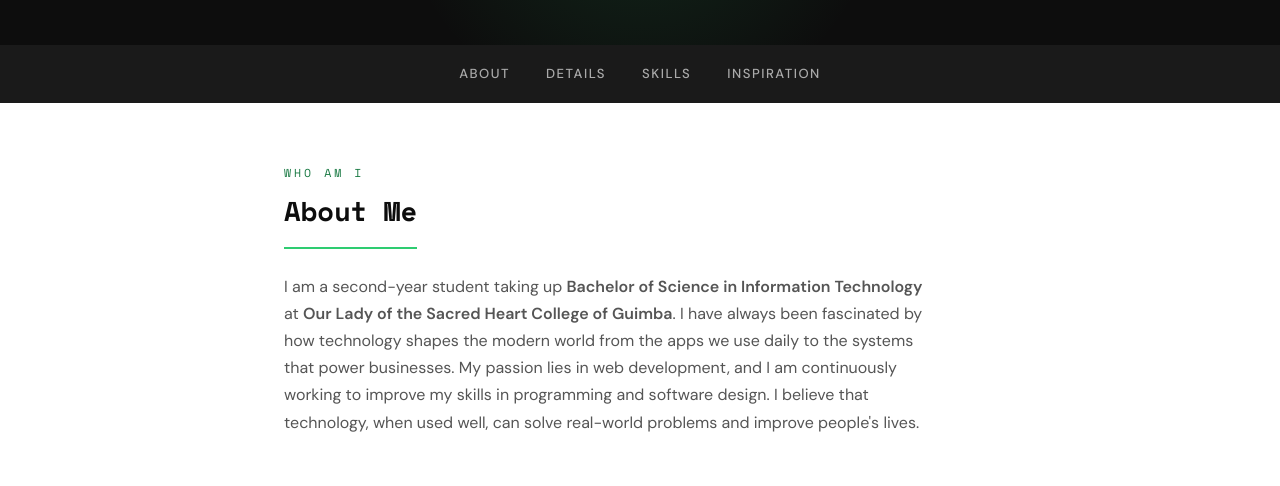
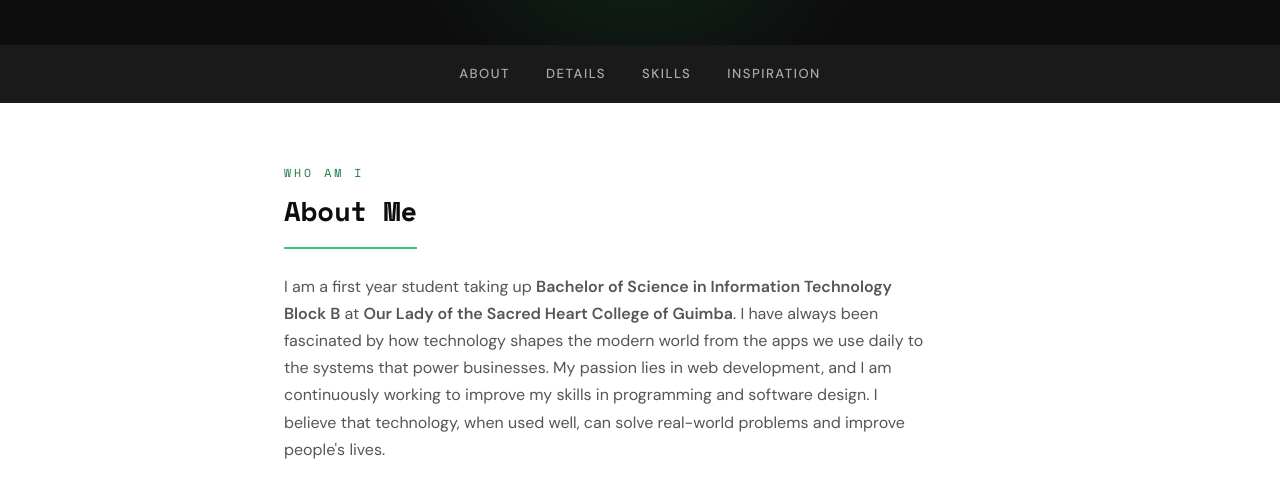
Before and after one commit to Alwin-Ramiscal/ramiscal69, a plain HTML site: page index.html in a window 1280 px wide. Shown: the part 314-800 px from the top of the page. Drawn offline with nearby package versions, Linux system fonts and the light colour scheme.

Commit message:
index.html

```diff
--- a/index.html
+++ b/index.html
@@ -37,7 +37,7 @@
   <div class="section-label"> Who am I</div>
   <h2 class="section-title">About Me</h2>
   <p class="about-text">
-    I am a second-year student taking up <strong>Bachelor of Science in Information Technology</strong>
+    I am a first year student taking up <strong>Bachelor of Science in Information Technology</strong> <strong>Block B</strong>
     at <strong>Our Lady of the Sacred Heart College of Guimba</strong>. I have always been fascinated by
     how technology shapes the modern world from the apps we use daily to the systems that power
     businesses. My passion lies in web development, and I am continuously working to improve my
```
